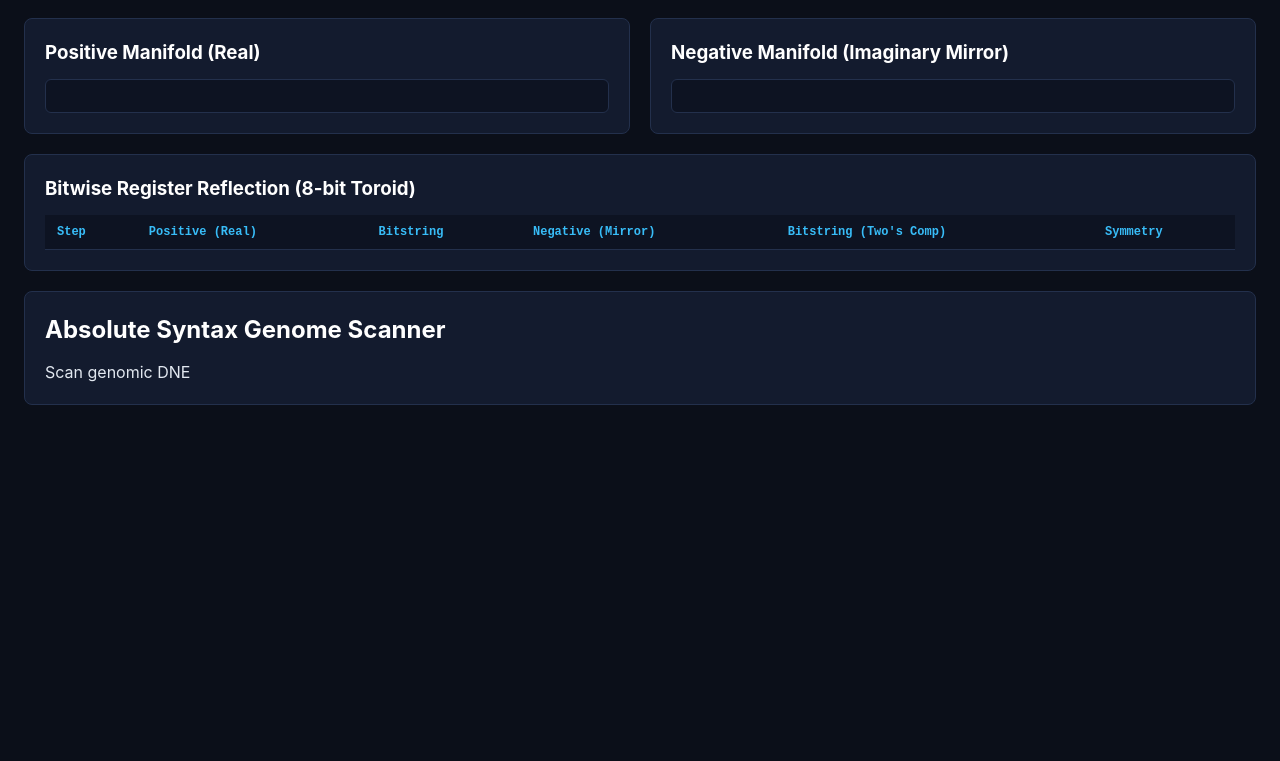
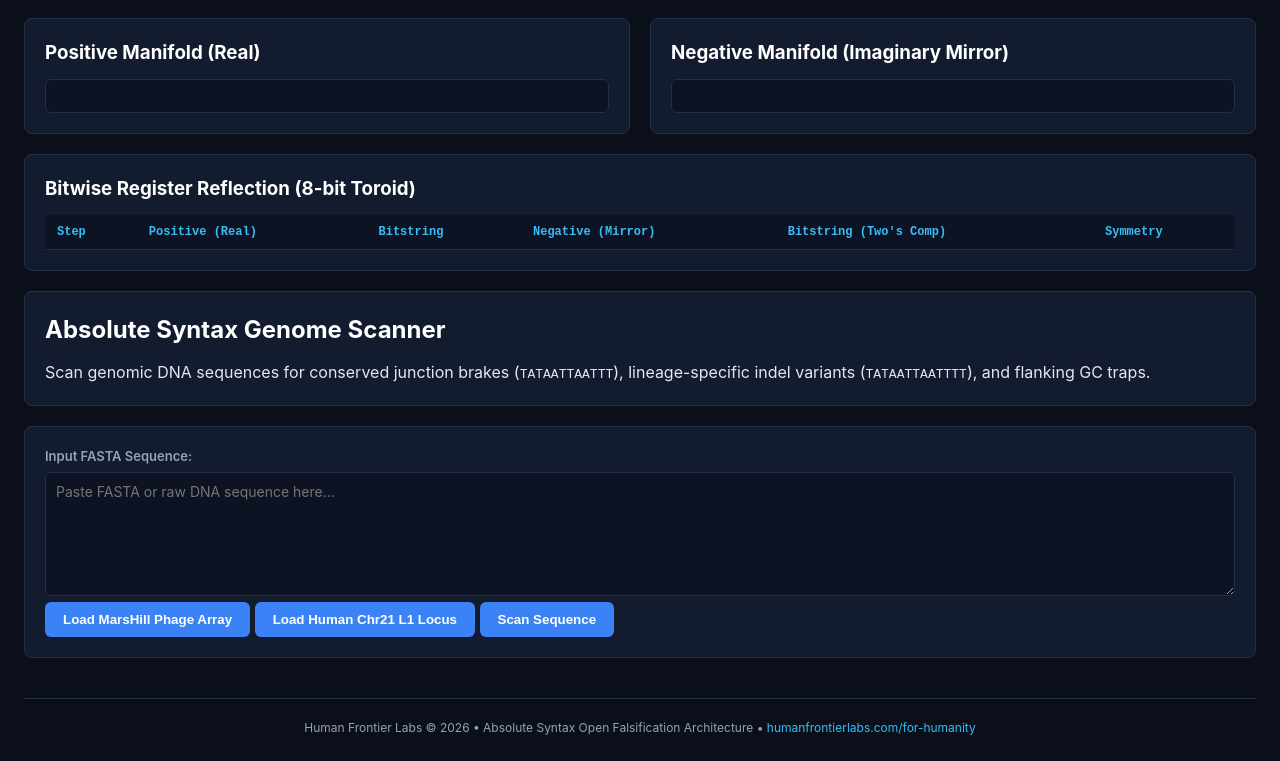
Before and after one commit to Cornjebus/Absolute-genome, a plain HTML site: page public/index.html in a window 1280 px wide. Shown: the part 1383-2144 px from the top of the page. Before the commit the page ends 1832 px from the top, so only its background shows below. Drawn offline with nearby package versions, Linux system fonts and the light colour scheme.

Commit message:
Full unabridged index.html with cache-buster and complete closing tags

```diff
--- a/public/index.html
+++ b/public/index.html
@@ -117,4 +117,31 @@
     <section id="tab-scanner" class="tab-pane">
       <div class="card intro-card">
         <h2>Absolute Syntax Genome Scanner</h2>
-        <p>Scan genomic DNE
+        <p>Scan genomic DNA sequences for conserved junction brakes (<code>TATAATTAATTT</code>), lineage-specific indel variants (<code>TATAATTAATTTT</code>), and flanking GC traps.</p>
+      </div>
+
+      <div class="card">
+        <label>Input FASTA Sequence:</label>
+        <textarea id="fasta-input" rows="6" placeholder="Paste FASTA or raw DNA sequence here..."></textarea>
+        <div class="button-row">
+          <button id="btn-load-mars">Load MarsHill Phage Array</button>
+          <button id="btn-load-chr21">Load Human Chr21 L1 Locus</button>
+          <button id="btn-scan" class="primary-btn">Scan Sequence</button>
+        </div>
+      </div>
+
+      <div class="card" id="scan-results-card" style="display:none;">
+        <h3>Syntax Architecture Hits</h3>
+        <div id="scan-summary"></div>
+        <div id="scan-hits-list"></div>
+      </div>
+    </section>
+  </main>
+
+  <footer>
+    <p>Human Frontier Labs &copy; 2026 &bull; Absolute Syntax Open Falsification Architecture &bull; <a href="https://humanfrontierlabs.com/for-humanity" target="_blank">humanfrontierlabs.com/for-humanity</a></p>
+  </footer>
+
+  <script src="app.js?v=2"></script>
+</body>
+</html>
```
